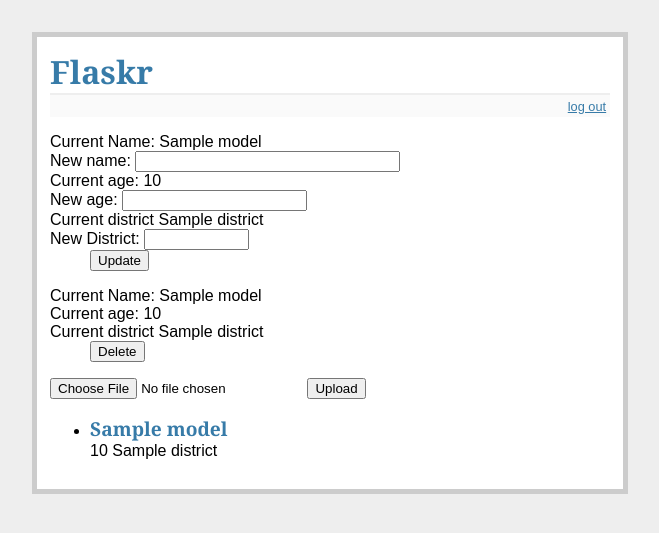
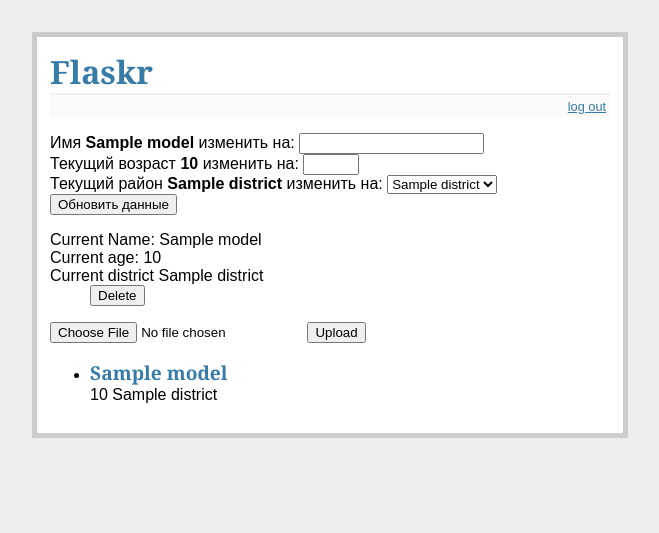
Before and after one commit to ilyinon/flask_test, a Flask app: page /model/1/edit in a window 1280 px wide. Shown: the top 533 px of the page, without its empty margins (310-969 px from the left). Run offline with Flask 2, Linux system fonts and the light colour scheme; the visitor is signed in with stand-in values (Sample User, id 1); tables that the repository leaves empty hold one stand-in row (values such as "Sample post"); parts of the project's set-up code (start-up, migrations or seed data) failed here and were passed over.

Commit message:
added check of form. added corect show of districts

```diff
--- a/nizheg/templates/edit_model.html
+++ b/nizheg/templates/edit_model.html
@@ -3,16 +3,18 @@
   {% if session.logged_in %}
     <form action="{{ url_for('edit_model') }}" method=post class=edit-model>
         <dl> <input name=id value={{model[4]}} type=hidden >
-        <dt>Current Name: {{ model[0] }}
-        <dt> New name: <input type=text size=30 name=name>
-
-        <dt> Current age: {{ model[1] }}
-        <dt> New age:  <input type=number size=2 name=age>
-        <dt> Current district {{model[3]}} <dd>
-         <dt>New District: <input type=text size=10 name=district>
-        <dt>
-        <dd><input type=submit value=Update model>
+        <dt>Имя <b>{{ model[0] }}</b> изменить на:
+         <input type=text name=name pattern="[А-Яа-яЁё]{3,20}">
+        <dt>Текущий возраст <b>{{ model[1] }}</b> изменить на:
+        <input type=number name=age min="18" max="59">
+        <dt> Текущий район <b>{{model[3]}}</b> изменить на:
+         <select name=district>
+    {%for district in districts %}
+                      <option value="{{district[0]}}">{{district[1]}}</option>
+    {% endfor %}
+        <dt><dt><br><br>
       </dl>
+       <input type=submit value="Обновить данные">
     </form>
 
     <form action="{{ url_for('delete_model') }}" method=post class=delete-model>
--- a/nizheg/views/main_part.py
+++ b/nizheg/views/main_part.py
@@ -127,15 +127,13 @@ def edit_model_page(model_id):
   userList = db_session.query(Model.name, Model.age, Model.district, District.name, Model.id).\
               join(District, Model.district ==  District.id).\
               filter(Model.id == model_id).all()
-#  stmt = model_table.select( model_table.c.id == model_id )
-#  model = stmt.execute().fetchall()
-
+  districtList = db_session.query(District.id, District.name).order_by(District.id).all()
 
   try:
     userList[0]
   except:
    return redirect(url_for('show_models'))
-  return render_template('edit_model.html', model=userList[0])
+  return render_template('edit_model.html', model=userList[0], districts = districtList)
 
 @app.route('/photo/<photo_id>', methods=['GET'])
 def photo(photo_id):
```
Also changed, not shown: nizheg/templates/admin.html (+17 -0 lines), nizheg/templates/show_models.html (+1 -12 lines).
